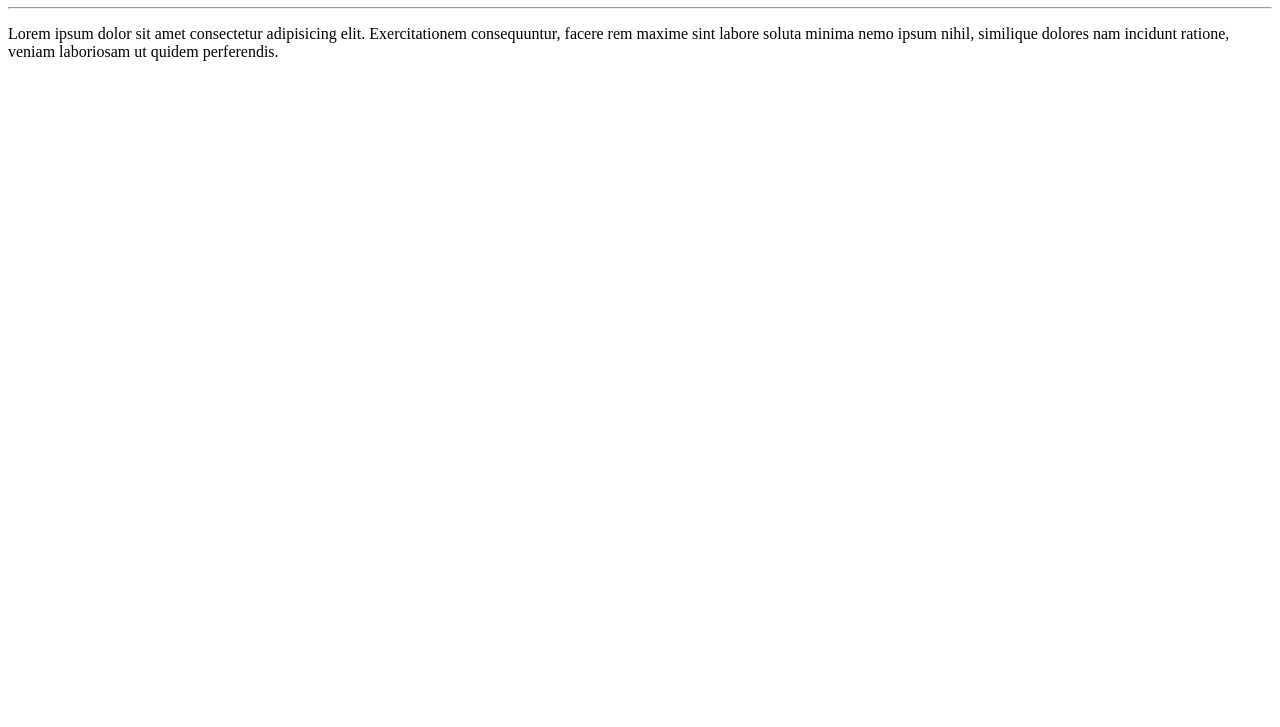
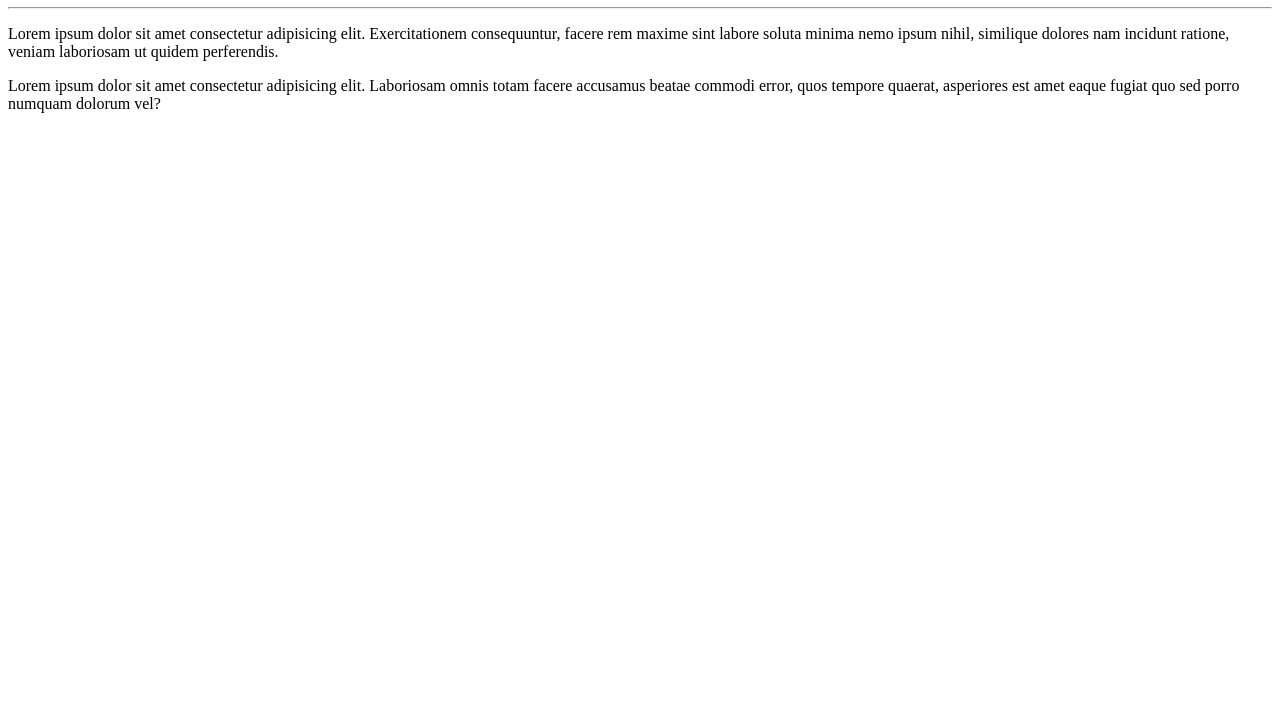
Before and after one commit to dallyssono/Ola-Mundo, a plain HTML site: page site-exemplo/index.html in a window 1280 px wide. Shown: the part 73-800 px from the top of the page. Drawn offline with Linux system fonts and the light colour scheme.

Commit message:
adicionei um parágrafo

```diff
--- a/site-exemplo/index.html
+++ b/site-exemplo/index.html
@@ -10,5 +10,6 @@
     <h1>Olá, mundo!</h1>
     <hr>
     <p>Lorem ipsum dolor sit amet consectetur adipisicing elit. Exercitationem consequuntur, facere rem maxime sint labore soluta minima nemo ipsum nihil, similique dolores nam incidunt ratione, veniam laboriosam ut quidem perferendis.</p>
+    <p>Lorem ipsum dolor sit amet consectetur adipisicing elit. Laboriosam omnis totam facere accusamus beatae commodi error, quos tempore quaerat, asperiores est amet eaque fugiat quo sed porro numquam dolorum vel?</p>
 </body>
 </html>
```
